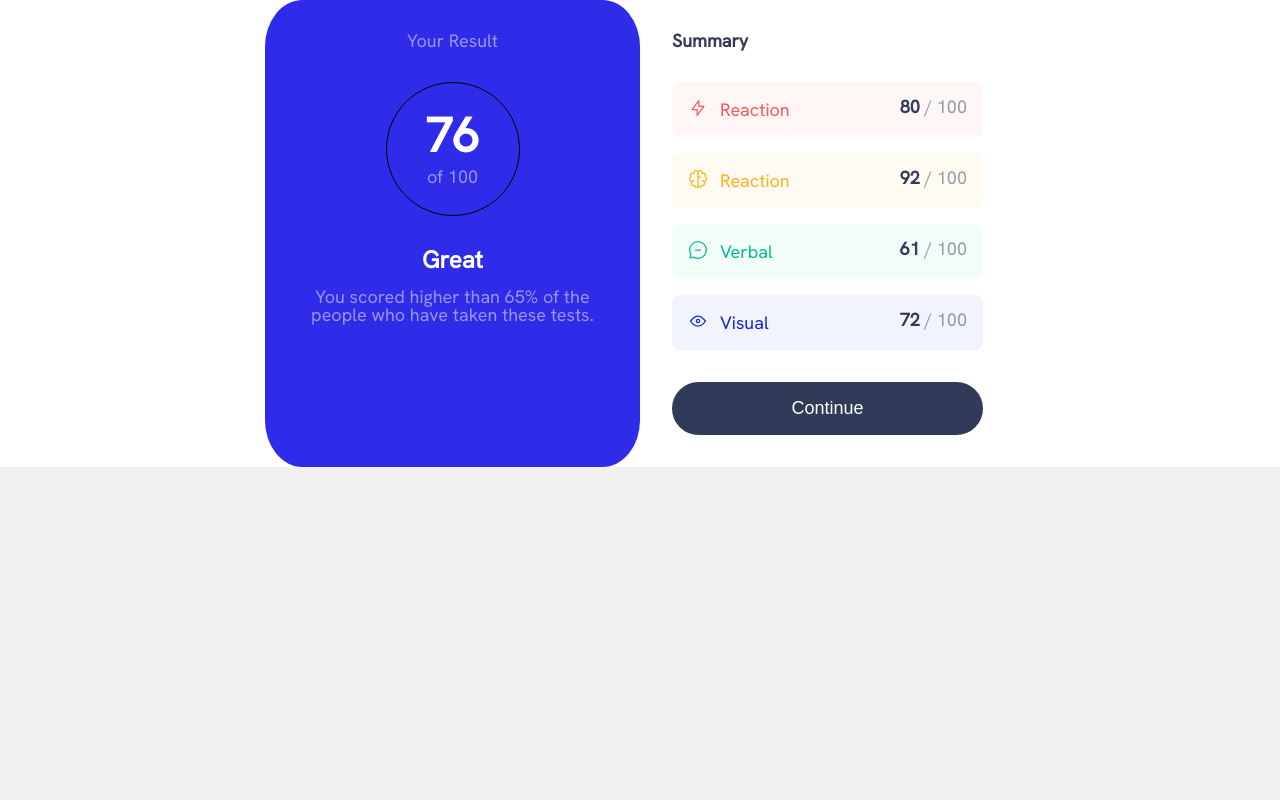
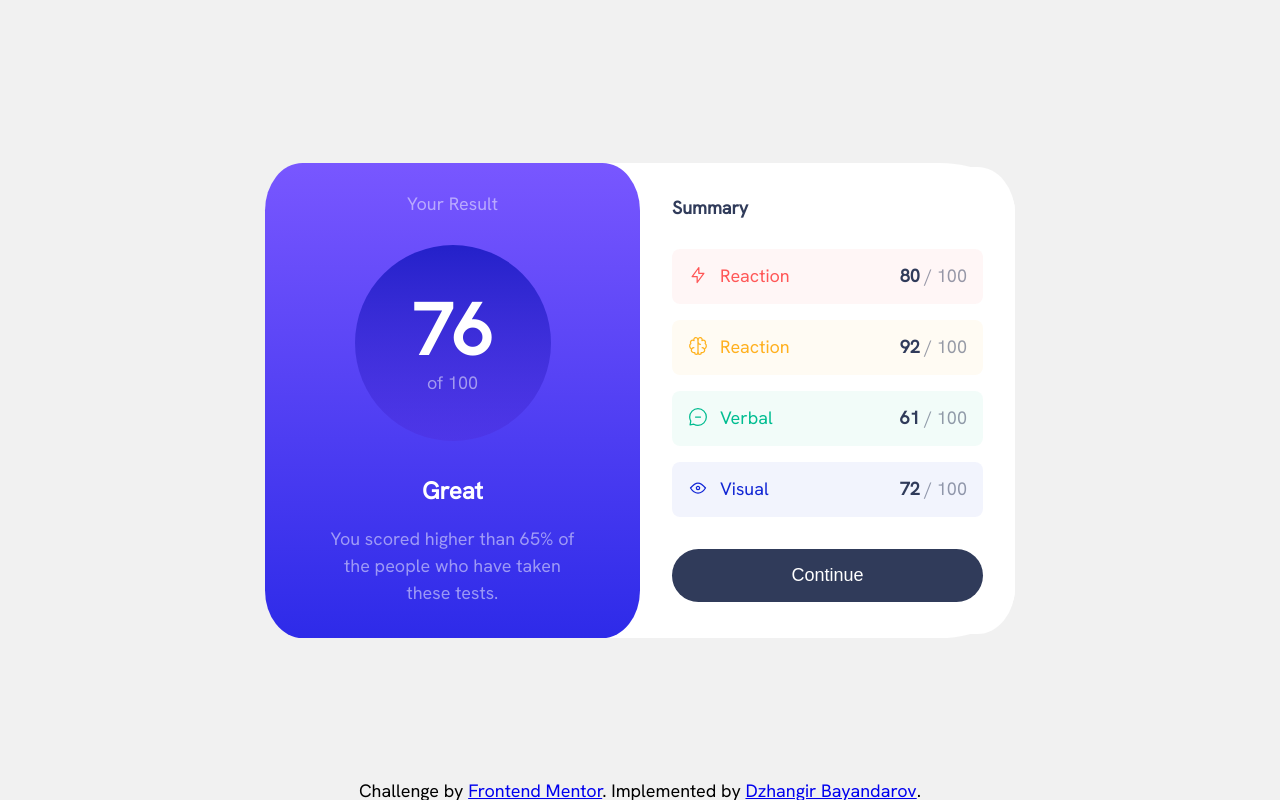
Before and after one commit to Dzhango/results-summary-component-project, a plain HTML site: page index.html in a window 1280 px wide. Drawn offline with Linux system fonts and the light colour scheme.

Commit message:
complete desing

```diff
--- a/index.html
+++ b/index.html
@@ -22,7 +22,7 @@
 
 <body class="flex-row">
     <!-- class = flex-centered row  -->
-    <main class="flex-row | max-width neutral-background flex-growth ">
+    <main class="flex-row | max-width neutral-background flex-growth border-round ">
         <result-component class="flex-column | padding-large gap-large">
             <header class="text-opaque">Your Result</header>
             <main class="flex-column | score">
@@ -38,7 +38,7 @@
                 <p class="fixed-width centered text-opaque ">You scored higher than 65% of the people who have taken these tests.</p>
             </footer>
         </result-component>
-        <summary-component class="flex-column | padding-large | flex-exception ">
+        <summary-component class="flex-column | padding-large border-round | flex-exception ">
             <header class="font-color-neutral font-bold ">
                 <p>Summary</p>
             </header>
@@ -76,10 +76,11 @@
             </footer>
         </summary-component>
     </main>
-
-    <!-- <div class="attribution ">
-        Challenge by <a href="https://www.frontendmentor.io?ref=challenge " target="_blank ">Frontend Mentor</a>. Coded by <a href="# ">Dzhangir Bayandarov</a>.
-    </div> -->
+    <footer class="attribution ">
+        <div class="">
+            Challenge by <a href="https://www.frontendmentor.io?ref=challenge " target="_blank ">Frontend Mentor</a>. Implemented by <a href="# ">Dzhangir Bayandarov</a>.
+        </div>
+    </footer>
 </body>
 
 </html>
--- a/styles/style.css
+++ b/styles/style.css
@@ -28,8 +28,8 @@ CUBE CSS convention
     /* gradients */
     --gradient-slateblue: hsl(252, 100%, 67%);
     --gradient-royalblue: hsl(241, 81%, 54%);
-    --gradient-violetblue: hsla(256, 72%, 46%, 1);
-    --gradient-persianblue: hsla(241, 72%, 46%, 0);
+    --gradient-violetblue: hsla(256, 72%, 46%, 0.25);
+    --gradient-persianblue: hsla(241, 72%, 46%, 1);
     /* neutral */
     --neutral-white: hsl(0, 0%, 100%);
     --neutral-paleblue: hsl(221, 100%, 96%);
@@ -45,6 +45,8 @@ body {
     font-weight: 500;
     font-family: 'Hanken Grotesk', Arial, Helvetica, sans-serif;
     background-color: rgb(241, 241, 241);
+    height: 100vh;
+    /* height: 100vh; */
 }
 
 .reaction::before {
@@ -163,7 +165,7 @@ body {
 }
 
 .large-font {
-    font-size: 3rem;
+    font-size: 4.5rem;
 }
 
 .medium-font {
@@ -194,10 +196,18 @@ body {
     opacity: 0.5;
 }
 
+.border-round {
+    border-radius: 10%;
+}
+
 
 /* .max-width {
     max-width: 890px;
 } */
+
+.max-width {
+    max-width: 750px;
+}
 
 
 /* 5. Blocks */
@@ -207,7 +217,7 @@ button {
 }
 
 result-component {
-    background-color: var(--gradient-royalblue);
+    background-image: linear-gradient(var(--gradient-slateblue), var(--gradient-royalblue));
     color: var(--neutral-white);
     flex-basis: 100%;
     max-width: 311px;
@@ -224,8 +234,18 @@ summary-component {
 }
 
 result-component footer {
-    max-width: 30ch;
+    max-width: 25ch;
+    line-height: 1.5;
     /* text-align: justify; */
+}
+
+button:hover {
+    cursor: pointer;
+    background-image: linear-gradient(var(--gradient-slateblue), var(--gradient-royalblue));
+}
+
+button:active {
+    background-image: none;
 }
 
 button {
@@ -238,11 +258,13 @@ button {
 }
 
 .score {
-    border: 1px solid black;
+    background-image: linear-gradient(var(--gradient-persianblue), var(--gradient-violetblue));
+    /* background-color: var(--gradient-persianblue); */
+    /* border: 0.5px var(--gradient-royalblue); */
     width: 100px;
     height: 100px;
     border-radius: 50%;
-    padding: 1rem;
+    padding: 3rem;
     justify-content: center;
     gap: 0.5rem;
 }
@@ -278,6 +300,7 @@ li:has(.visual) {
 /* 6. Exceptions */
 
 .attribution {
+    color: black;
     position: fixed;
     bottom: 0;
 }
@@ -294,35 +317,19 @@ li:has(.visual) {
     justify-content: space-between;
 }
 
-@media (min-width:320px) {
-    /* smartphones, portrait iPhone, portrait 480x320 phones (Android) */
-}
-
-@media (min-width:480px) {
-    /* smartphones, Android phones, landscape iPhone */
-}
-
-@media (min-width:600px) {
-    /* portrait tablets, portrait iPad, e-readers (Nook/Kindle), landscape 800x480 phones (Android) */
-}
-
-@media (min-width:750px) {
+@media (max-width:749px) {
+    body {
+        font-size: 16px;
+    }
+    .max-width {
+        max-width: 350px;
+    }
+    result-component {
+        border-radius: 0;
+        border-bottom-left-radius: 10%;
+        border-bottom-right-radius: 10%;
+    }
     .flex-row {
-        align-items: normal;
+        align-items: flex-start;
     }
 }
-
-@media (min-width:801px) {
-    body {
-        /* height: 100vh; */
-    }
-    /* tablet, landscape iPad, lo-res laptops ands desktops */
-}
-
-@media (min-width:1025px) {
-    /* big landscape tablets, laptops, and desktops */
-}
-
-@media (min-width:1281px) {
-    /* hi-res laptops and desktops */
-}
```
